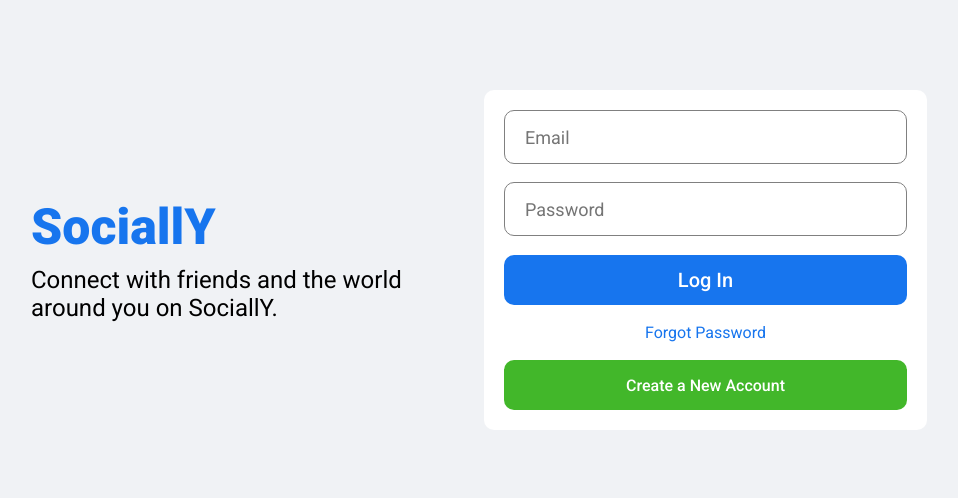
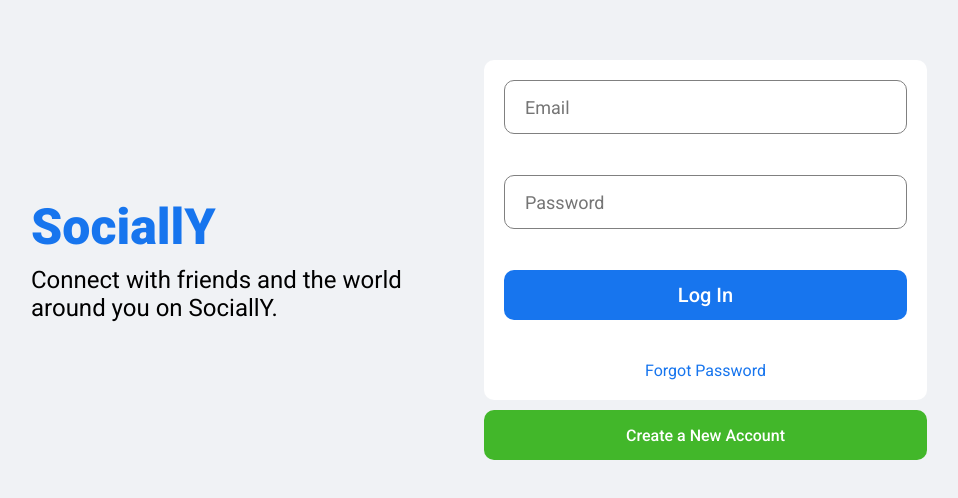
Before and after one commit to drowhannn/social-media-app-frontend, a React (Create React App) app: page /login in a window 1280 px wide. Shown: the part 140-638 px from the top of the page, without its empty margins (161-1119 px from the left). Built offline with nearby package versions, Linux system fonts and the light colour scheme.

Commit message:
created login system using contextAPI

```diff
--- a/src/App.js
+++ b/src/App.js
@@ -1,15 +1,27 @@
 import Home from "./pages/Home/Home";
 import Login from "./pages/Home/login/Login";
 import Register from "./pages/Home/register/Register";
-import { BrowserRouter as Router, Routes, Route } from "react-router-dom";
+import {
+  BrowserRouter as Router,
+  Routes,
+  Route,
+  Navigate,
+} from "react-router-dom";
+import { useContext } from "react";
+import { AuthContext } from "./context/AuthContext";
 
 function App() {
+  const { user } = useContext(AuthContext);
   return (
     <div className="app">
       <Router>
         <Routes>
-          <Route exact path="/" element={<Home />} />
-          <Route exact path="/login" element={<Login />} />
+          <Route exact path="/" element={user ? <Home /> : <Login />} />
+          <Route
+            exact
+            path="/login"
+            element={user ? <Navigate to="/" /> : <Login />}
+          />
           <Route exact path="/register" element={<Register />} />
         </Routes>
       </Router>
--- /dev/null
+++ b/src/apiCalls.js
@@ -0,0 +1,11 @@
+import axios from "./axios";
+
+export const loginCall = async (userCredential, dispatch) => {
+  dispatch({ type: "LOGIN_START" });
+  try {
+    const res = await axios.post("/auth/login", userCredential);
+    dispatch({ type: "LOGIN_SUCCESS", payload: res.data });
+  } catch (e) {
+    dispatch({ type: "LOGIN_FAILURE", payload: e });
+  }
+};
--- a/src/components/feed/Feed.js
+++ b/src/components/feed/Feed.js
@@ -1,17 +1,18 @@
 import Post from "../post/Post";
 import Share from "../share/Share";
 import "./Feed.css";
-import { useState, useEffect } from "react";
+import { useState, useEffect, useContext } from "react";
 import axios from "././../../axios";
+import { AuthContext } from "../../context/AuthContext";
 
 const Feed = () => {
   const [posts, setPosts] = useState([]);
 
+  const { user } = useContext(AuthContext);
+
   useEffect(() => {
     const fetchPosts = async () => {
-      const response = await axios.get(
-        "posts/timeline/61f0333ceb0be666aede752f"
-      );
+      const response = await axios.get(`posts/timeline/${user._id}`);
       return response.data;
     };
     fetchPosts().then((data) => setPosts(data));
--- /dev/null
+++ b/src/context/AuthContext.js
@@ -0,0 +1,27 @@
+import { createContext, useReducer } from "react";
+import AuthReducer from "./AuthReducer";
+
+const INITIAL_STATE = {
+  user: null,
+  isFetching: false,
+  error: false,
+};
+
+export const AuthContext = createContext(INITIAL_STATE);
+
+export const AuthContextProvider = ({ children }) => {
+  const [state, dispatch] = useReducer(AuthReducer, INITIAL_STATE);
+
+  return (
+    <AuthContext.Provider
+      value={{
+        user: state.user,
+        isFetching: state.isFetching,
+        error: state.error,
+        dispatch,
+      }}
+    >
+      {children}
+    </AuthContext.Provider>
+  );
+};
--- /dev/null
+++ b/src/context/AuthReducer.js
@@ -0,0 +1,26 @@
+const AuthReducer = (state, action) => {
+  switch (action.type) {
+    case "LOGIN_START":
+      return {
+        user: null,
+        isFetching: true,
+        error: false,
+      };
+    case "LOGIN_SUCCESS":
+      return {
+        user: action.payload,
+        isFetching: false,
+        error: false,
+      };
+    case "LOGIN_FAILURE":
+      return {
+        user: null,
+        isFetching: false,
+        error: action.payload,
+      };
+    default:
+      return state;
+  }
+};
+
+export default AuthReducer;
--- a/src/index.js
+++ b/src/index.js
@@ -1,10 +1,13 @@
 import React from "react";
 import ReactDOM from "react-dom";
 import App from "./App";
+import { AuthContextProvider } from "./context/AuthContext";
 
 ReactDOM.render(
   <React.StrictMode>
-    <App />
+    <AuthContextProvider>
+      <App />
+    </AuthContextProvider>
   </React.StrictMode>,
   document.getElementById("root")
 );
--- a/src/pages/Home/login/Login.css
+++ b/src/pages/Home/login/Login.css
@@ -55,29 +55,37 @@
   outline: none;
 }
 
-.loginButton {
+.loginButton,
+.loginRegisterButton {
   height: 50px;
   border-radius: 10px;
   border: none;
-  background-color: #1775ee;
   color: white;
-  font-size: 20px;
   font-weight: 500;
   cursor: pointer;
+}
+.loginButton {
+  background-color: #1775ee;
+  font-size: 20px;
+}
+.loginRegisterButton {
+  background-color: #42b72a;
+  font-size: 16px;
+  margin-top: 10px;
+  padding: 12px 0;
+}
+
+.loginButton:focus,
+.loginRegisterButton:focus {
+  outline: none;
+}
+
+.loginButton:disabled,
+.loginRegisterButton:disabled {
+  cursor: not-allowed;
 }
 
 .loginForgot {
   text-align: center;
   color: #1775ee;
 }
-
-.loginRegisterButton {
-  height: 50px;
-  border-radius: 10px;
-  border: none;
-  background-color: #42b72a;
-  color: white;
-  font-size: 16px;
-  font-weight: 500;
-  cursor: pointer;
-}
--- a/src/pages/Home/login/Login.js
+++ b/src/pages/Home/login/Login.js
@@ -1,6 +1,24 @@
+import { useRef } from "react";
 import "./Login.css";
+import { loginCall } from "../../../apiCalls";
+import { useContext } from "react";
+import { AuthContext } from "../../../context/AuthContext";
+import { CircularProgress } from "@mui/material";
+const Login = () => {
+  const email = useRef();
+  const password = useRef();
 
-const Login = () => {
+  const { user, isFetching, error, dispatch } = useContext(AuthContext);
+
+  const handleClick = (e) => {
+    e.preventDefault();
+    loginCall(
+      { email: email.current.value, password: password.current.value },
+      dispatch
+    );
+  };
+  console.log(user);
+
   return (
     <div className="login">
       <div className="loginWrapper">
@@ -11,25 +29,38 @@ const Login = () => {
           </span>
         </div>
         <div className="loginRight">
-          <div className="loginBox">
+          <form className="loginBox" onSubmit={handleClick}>
             <input
               placeholder="Email"
               type="email"
               className="loginInput"
+              ref={email}
               required
             />
             <input
               placeholder="Password"
               type="password"
               className="loginInput"
+              ref={password}
+              minLength={6}
               required
             />
-            <button className="loginButton">Log In</button>
+            <button className="loginButton" disabled={isFetching}>
+              {isFetching ? (
+                <CircularProgress color="inherit" size="15px" />
+              ) : (
+                "Log In"
+              )}
+            </button>
             <span className="loginForgot">Forgot Password</span>
-            <button className="loginRegisterButton">
-              Create a New Account
-            </button>
-          </div>
+          </form>
+          <button className="loginRegisterButton" disabled={isFetching}>
+            {isFetching ? (
+              <CircularProgress color="inherit" size="15px" />
+            ) : (
+              "Create a New Account"
+            )}
+          </button>
         </div>
       </div>
     </div>
```
Also changed, not shown: src/context/AuthActions.js (added, +13 -0 lines).
